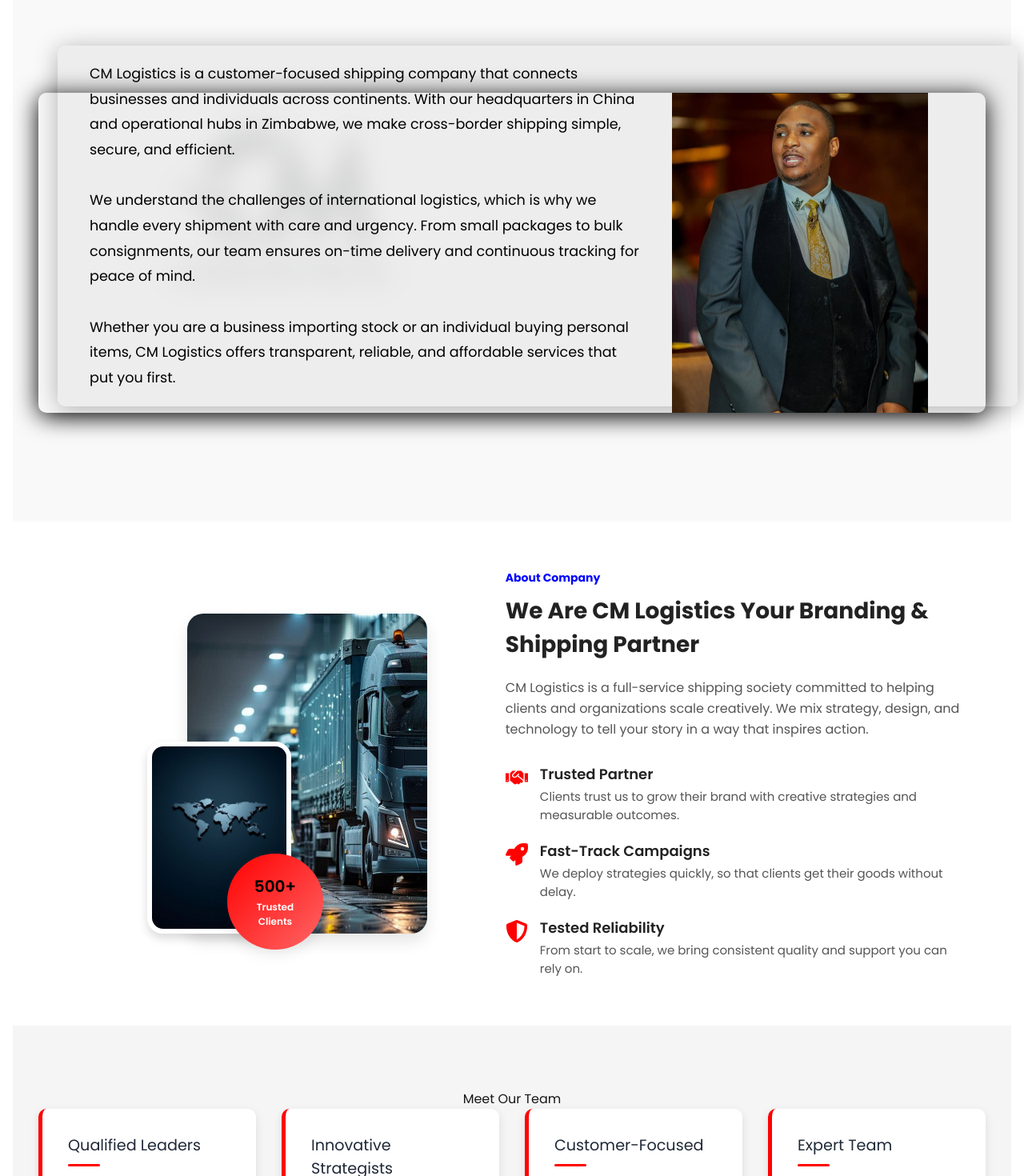
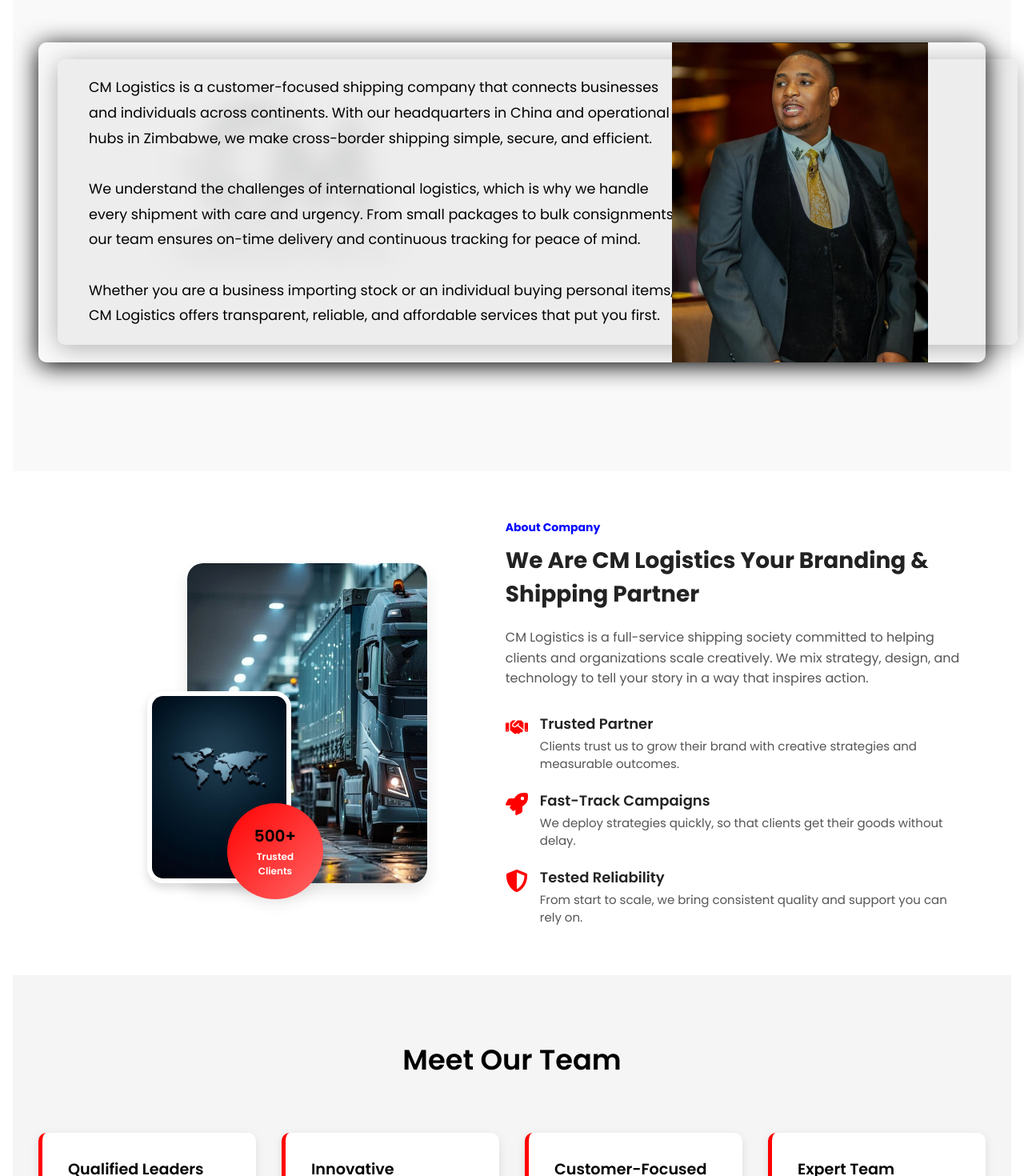
Before and after one commit to Lloydchogari/CM-Logistics, a Next.js app: page /About in a window 1280 px wide. Shown: the part 1330-2800 px from the top of the page at 80% size. Built offline with nearby package versions, Linux system fonts and the light colour scheme.

Commit message:
first commit

```diff
--- a/app/About/About.scss
+++ b/app/About/About.scss
@@ -95,8 +95,8 @@
   pointer-events: auto;
   background: rgba(255, 255, 255, 0.15);
   border-radius: 58px;
-  backdrop-filter: blur(15px);
-  -webkit-backdrop-filter: blur(15px);
+  -webkit-backdrop-filter: blur(1px);
+  backdrop-filter: blur(1px);
   background: #ebebebe5;
   box-shadow: 0 4px 30px rgba(0, 0, 0, 0.1);
   padding: 1rem 2rem;
@@ -104,6 +104,7 @@
   max-width: 1200px;
   height: 61px;
   display: flex;
+  border: 1px solid rgb(179, 179, 179);
   align-items: center;
   justify-content: space-between;
   gap: 100px;
@@ -225,7 +226,7 @@
       background: #ebebebe5;
       box-shadow: 0 4px 30px rgba(0, 0, 0, 0.3);
       width: 1200px;
-      margin-top: 5rem;
+      margin-top: 5.2rem;
       margin-left: -39rem;
       z-index: 1000;
   }
@@ -248,8 +249,8 @@
       font-size: 1.1rem;
       line-height: 1.8;
       color: #000000;
-      padding-left: 20px;
-      margin-right: 28rem;
+      padding-left: 19px;
+      margin-right: 25rem;
     }
   }
 
@@ -344,6 +345,7 @@
       font-size: 1rem;
       color: #444;
       line-height: 1.6;
+      text-align: left;
     }
   }
 }
@@ -503,8 +505,14 @@
   background-color: #f5f5f5;
   text-align: center;
 
-  .h2{
+  .team1 {
     color: #000;
+    margin-bottom: 4rem;
+
+    h2{
+      font-size: 2.2rem;
+      font-weight: 600;
+    }
   }
 
   /* Top Containers */
@@ -525,17 +533,10 @@
       text-align: left;
 
       h3 {
-        margin-bottom: 0.5rem;
-        color: #1f2937;
+        margin-bottom: 1.5rem;
+        color: #000000;
         font-size: 1.2rem;
-      }
-
-      .line {
-        width: 40px;
-        height: 3px;
-        background: red;
-        margin-bottom: 1rem;
-        border-radius: 2px;
+        font-weight: 600;
       }
 
       p {
@@ -573,7 +574,8 @@
         h4 {
           margin-bottom: 0.5rem;
           font-size: 1.3rem;
-          color: #1f1f1f;
+          color: #000000;
+          font-weight: 600;
         }
 
         p {
@@ -695,25 +697,32 @@
 /* Funky Alignment for Each Box */
 .box-1 {
   transform: rotate(-2deg) translateY(10px);
+  background-color: #172646;
+
 }
 
 .box-2 {
   transform: rotate(3deg) translateY(-15px);
+  background-color: #111827;
   z-index: 2;
 }
 
 .box-3 {
   transform: scale(1.05) rotate(-1.5deg);
-  background-color: #111827;
+  background-color: #4a4a4b;
   z-index: 3;
 }
 
 .box-4 {
   transform: rotate(2.5deg) translateY(20px);
+  background-color: #011642;
+
 }
 
 .box-5 {
   transform: rotate(-3.2deg) translateY(-10px);
+  background-color: #262c3a;
+
 }
 
 /* Optional Hover: Slight Reset */
@@ -728,7 +737,7 @@
   font-weight: bold;
   color: #ffffff;
   text-align: center;
-  margin: 0;
+  margin-top: 50px;
 }
 
 .small-text {
--- a/app/About/page.tsx
+++ b/app/About/page.tsx
@@ -185,21 +185,16 @@ export default function About() {
     </section>
 
 
+
+
 {/* Team section*/}
 
-
-
-
-
-
-
 <section className="teamSection">
-  <h2>Meet Our Team</h2>
+   <div className="team1"><h2>Meet Our Team</h2></div>
   {/* Top four containers */}
   <div className="topContainers">
     <div className="topContainer">
       <h3>Qualified Leaders</h3>
-      <div className="line"></div>
       <p>
         Our leaders have years of experience in logistics and supply chain management, ensuring efficient and reliable deliveries.
       </p>
@@ -231,7 +226,7 @@ export default function About() {
   <div className="memberCards">
     <div className="card">
       <Image
-        src="/member1.png"
+        src="/client1.jpeg"
         alt="Member 1"
         width={300}
         height={300}
@@ -245,7 +240,7 @@ export default function About() {
 
     <div className="card">
       <Image
-        src="/member2.png"
+        src="/client3.jpeg"
         alt="Member 2"
         width={300}
         height={300}
@@ -259,7 +254,7 @@ export default function About() {
 
     <div className="card">
       <Image
-        src="/member3.png"
+        src="/client4.jpeg"
         alt="Member 3"
         width={300}
         height={300}
--- a/app/Contact/Contact.scss
+++ b/app/Contact/Contact.scss
@@ -1,3 +1,15 @@
+/* Global font family for entire page */
+* {
+  font-family: 'Poppins', sans-serif;
+}
+
+/* Import Poppins from Google Fonts */
+@import url('https://fonts.googleapis.com/css2?family=Poppins:wght@400;500;600;700&display=swap');
+
+
+
+
+
 /* ==============================
    HERO SECTION
 ============================== */
@@ -79,6 +91,7 @@
   -webkit-backdrop-filter: blur(15px);
   background: #ebebebe5;
   box-shadow: 0 4px 30px rgba(0, 0, 0, 0.1);
+  border: 1px solid rgb(179, 179, 179);
   padding: 1rem 2rem;
   width: 100%;
   max-width: 1200px;
--- a/app/ServicesPage/Services.scss
+++ b/app/ServicesPage/Services.scss
@@ -63,6 +63,7 @@
   -webkit-backdrop-filter: blur(15px);
   background: #ebebebe5;
   box-shadow: 0 4px 30px rgba(0, 0, 0, 0.1);
+  border: 1px solid rgb(179, 179, 179);
   padding: 1rem 2rem;
   width: 100%;
   max-width: 1200px;
--- a/styles/Header.scss
+++ b/styles/Header.scss
@@ -25,6 +25,7 @@
   -webkit-backdrop-filter: blur(15px);
   background: #ebebebe5;
   box-shadow: 0 4px 30px rgba(0, 0, 0, 0.1);
+  border: 1px solid rgb(179, 179, 179);
   padding: 1rem 2rem;
   width: 100%;
   max-width: 1200px;
--- a/styles/Hero.scss
+++ b/styles/Hero.scss
@@ -1,3 +1,16 @@
+/* Global font family for entire page */
+* {
+  font-family: 'Poppins', sans-serif;
+}
+
+/* Import Poppins from Google Fonts */
+@import url('https://fonts.googleapis.com/css2?family=Poppins:wght@400;500;600;700&display=swap');
+
+
+
+
+
+
 .hero {
   background: linear-gradient(rgba(0,0,0,0.1), rgba(0,0,0.1)), url('../public/many.jpg') no-repeat center center;
   background-size: cover;
```
